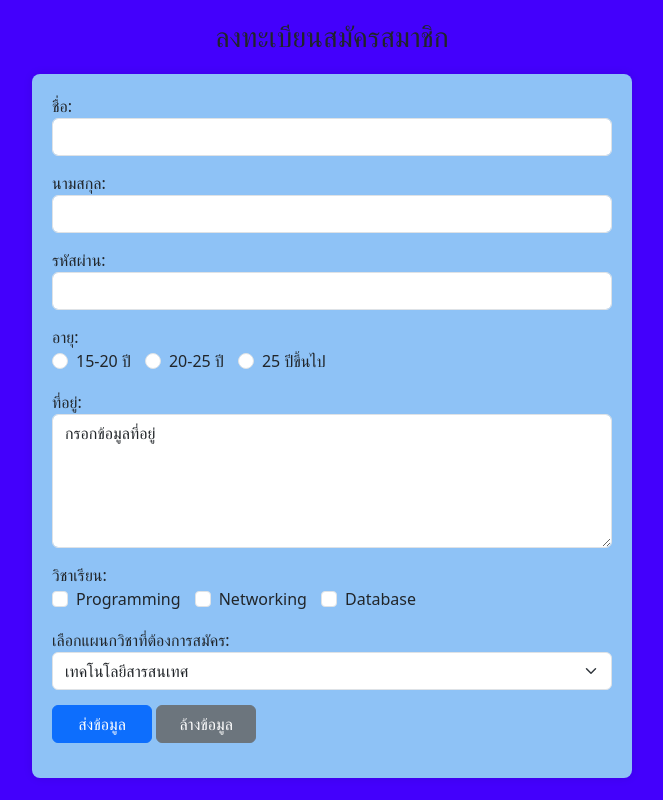
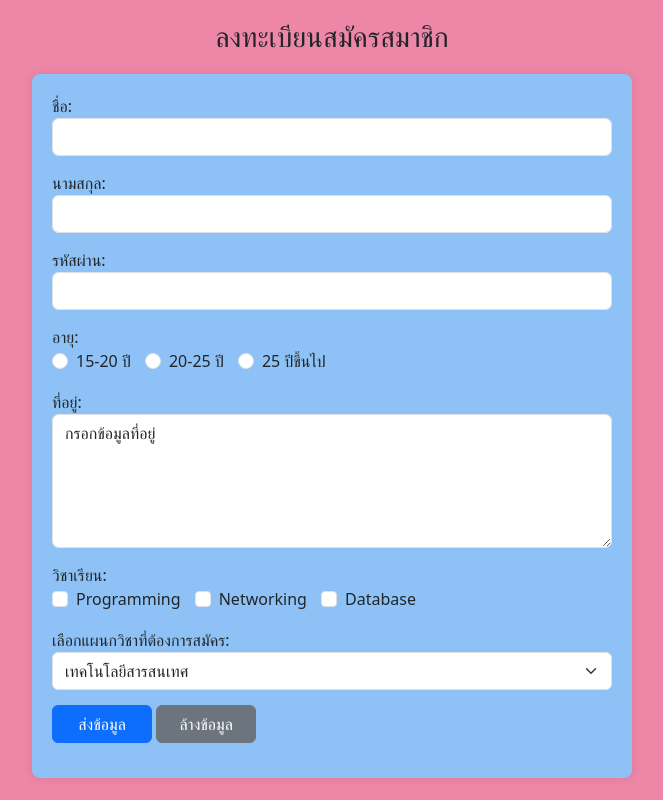
Before and after one commit to mas198712/Form, a plain HTML site: page web_Form/index.html in a window 1280 px wide. Shown: the whole page, without its empty margins (308-971 px from the left). Drawn offline with nearby package versions, Linux system fonts and the light colour scheme.

Commit message:
Add files via upload

```diff
--- a/web_Form/index.html
+++ b/web_Form/index.html
@@ -7,7 +7,7 @@
     <style>
         body {
             padding: 20px;
-            background-color: #4300fc;
+            background-color: #ee86a7;
         }
         h3 {
             margin-bottom: 20px;
```
Also changed, not shown: web_Form/1277076.jpg (added).
